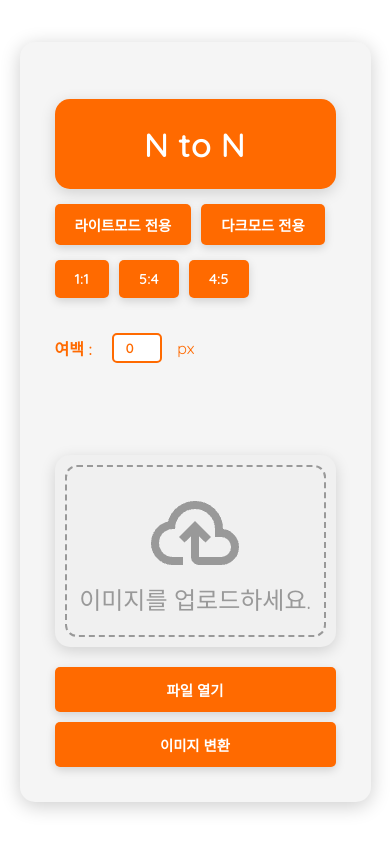
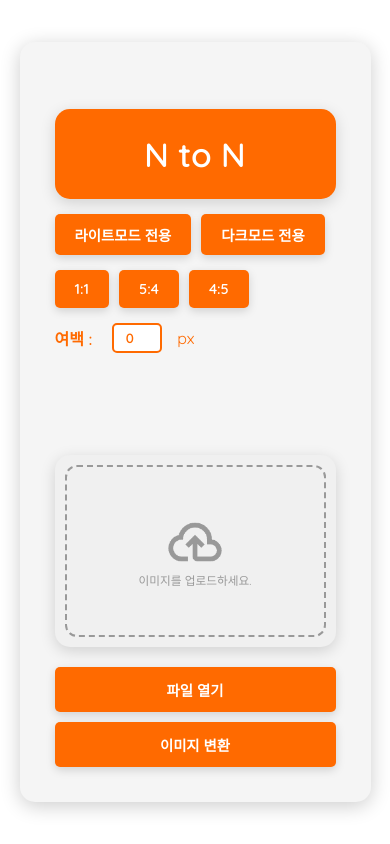
Before and after one commit to Four-Star/For_instagram, a Flask app: page / in a window 390 px wide. Run offline with Flask 3, Linux system fonts and the light colour scheme.

Commit message:
modification

```diff
--- a/static/style.css
+++ b/static/style.css
@@ -102,11 +102,21 @@
     justify-content: center;
     align-items: center;
     color: #999;
-    font-size: 1.5em;
+    /*font-size: 1.5em;*/
+    font-size: 1.5vw; /* 화면 크기에 비례하여 글씨 크기 조정 */
+    padding: 2vw; /* 화면 크기에 맞춰 패딩 조정 */
     margin-bottom: 20px;
     text-align: center;
     box-shadow: 0px 4px 15px rgba(0, 0, 0, 0.15);
 }
+
+/* 아이콘 크기 조정 */
+.upload-area img {
+    width: 10vw; /* 화면 크기에 따라 아이콘 크기 조정 */
+    max-width: 100px; /* 최대 크기 제한 */
+    height: auto;
+}
+
 /* 내부 점선 스타일 */
 .upload-area::before {
     content: '';
@@ -184,7 +194,7 @@
 .margin-input-container {
     display: flex;
     align-items: center;
-    margin-top: 20px;
+    margin-top: 0px;
     font-size: 1em;
     color: #FF6A00;
 }
@@ -352,4 +362,14 @@
         font-size: 0.9rem;
         padding: 12px;
     }
+
+    .upload-area {
+        font-size: 3vw; /* 작은 화면에서는 글씨 크기 더 키우기 */
+        padding: 3vw;
+    }
+
+    .upload-area img {
+        width: 15vw; /* 작은 화면에서는 아이콘 크기 확대 */
+        max-width: 80px; /* 최대 크기 제한 */
+    }
 }
```
